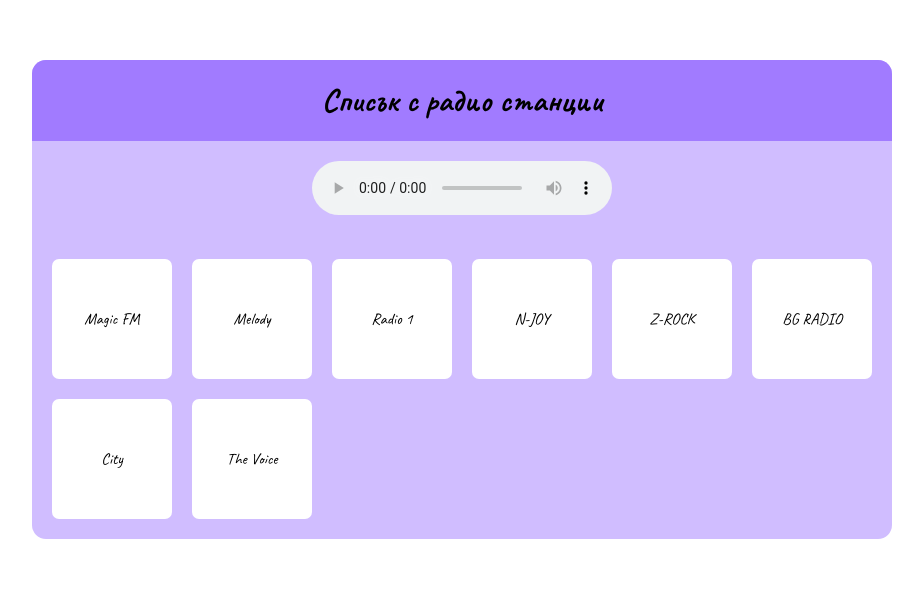
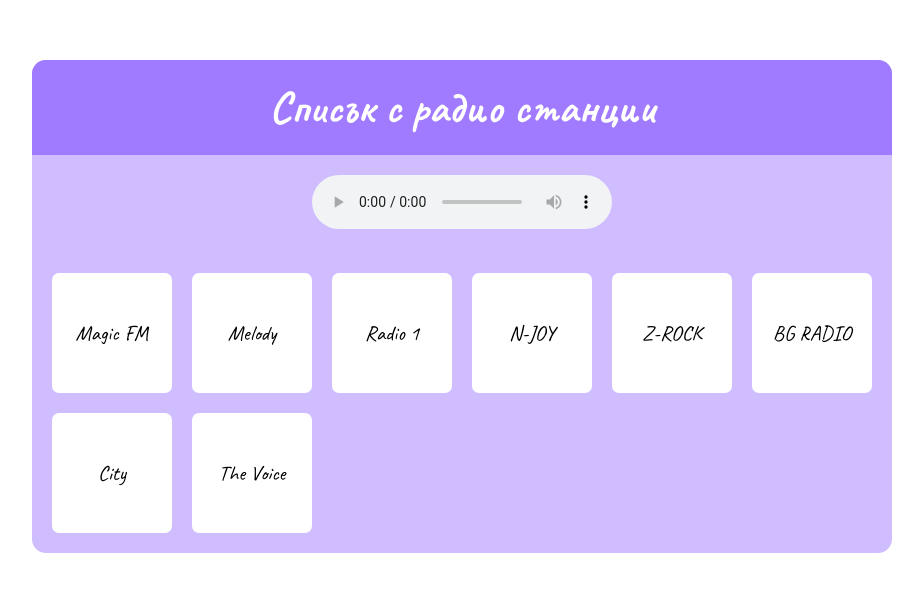
Before and after one commit to nedelch094/nedelch094.github.io, a plain HTML site: page index.html in a window 1280 px wide. Shown: the part 240-832 px from the top of the page, without its empty margins (178-1101 px from the left). Drawn offline with Linux system fonts and the light colour scheme.

Commit message:
changed font size and color

```diff
--- a/index.html
+++ b/index.html
@@ -31,6 +31,8 @@
       width: fit-content;
       margin: auto;
       font-family: 'Caveat';
+      font-size: 44px;
+      color: white;
     }
 
     .container__filter {
@@ -61,6 +63,7 @@
       justify-content: center;
       transition: .3s ease;
       font-family: 'Caveat';
+      font-size: 21px;
     }
 
     .container__radio-item:hover {
```
